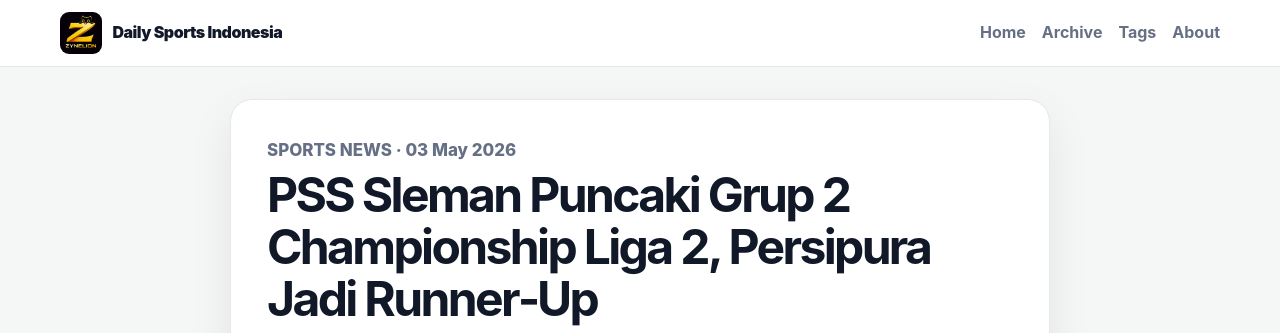
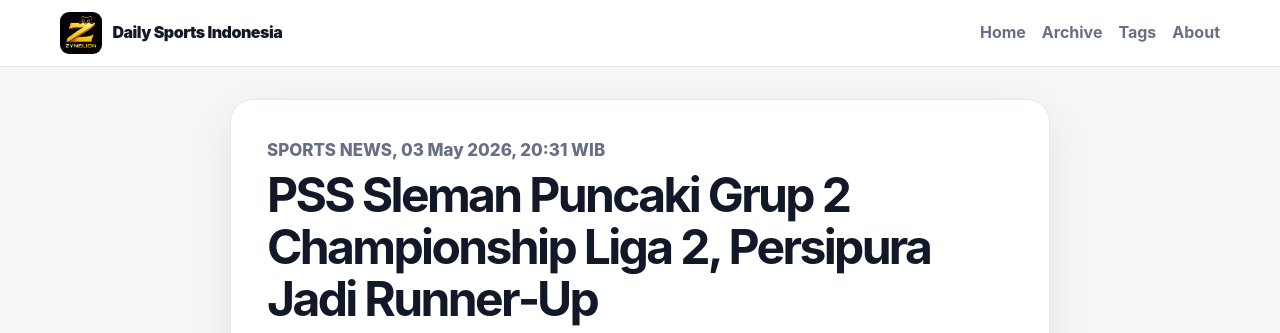
Before and after one commit to vwebe/daily-indonesia, a Jekyll site: the page built from _posts/2026-05-03-pss-sleman-puncaki-grup-2-championship-liga-2-persipura-jadi-runner-up.md, in a window 1280 px wide and 900 px high. Shown: the top 333 px of the window. Built offline with Jekyll 4.4.1, drawn with Linux system fonts in a browser that asks for light colours.

Commit message:
Update post.html

```diff
--- a/_layouts/post.html
+++ b/_layouts/post.html
@@ -4,7 +4,7 @@ layout: default
 
 <article class="article">
   <header class="article-header">
-    <p class="post-meta">SPORTS NEWS · {{ page.date | date: "%d %B %Y" }}</p>
+    <p class="post-meta">SPORTS NEWS, {{ page.date | date: "%d %B %Y, %H:%M" }} WIB</p>
     <h1>{{ page.title }}</h1>
 
     {% if page.description and page.description != "Ringkasan topik bola terbaru yang diterbitkan otomatis." %}
```
